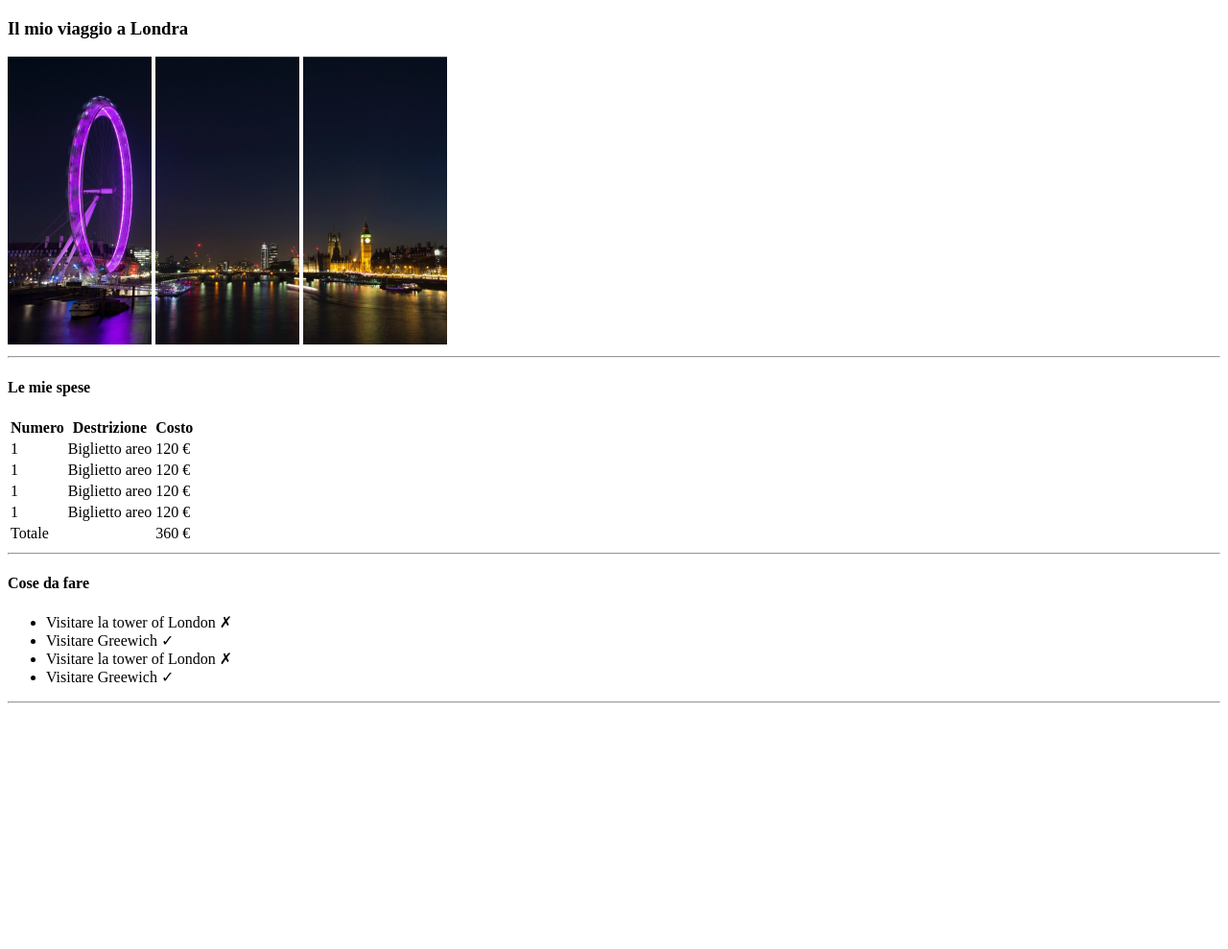
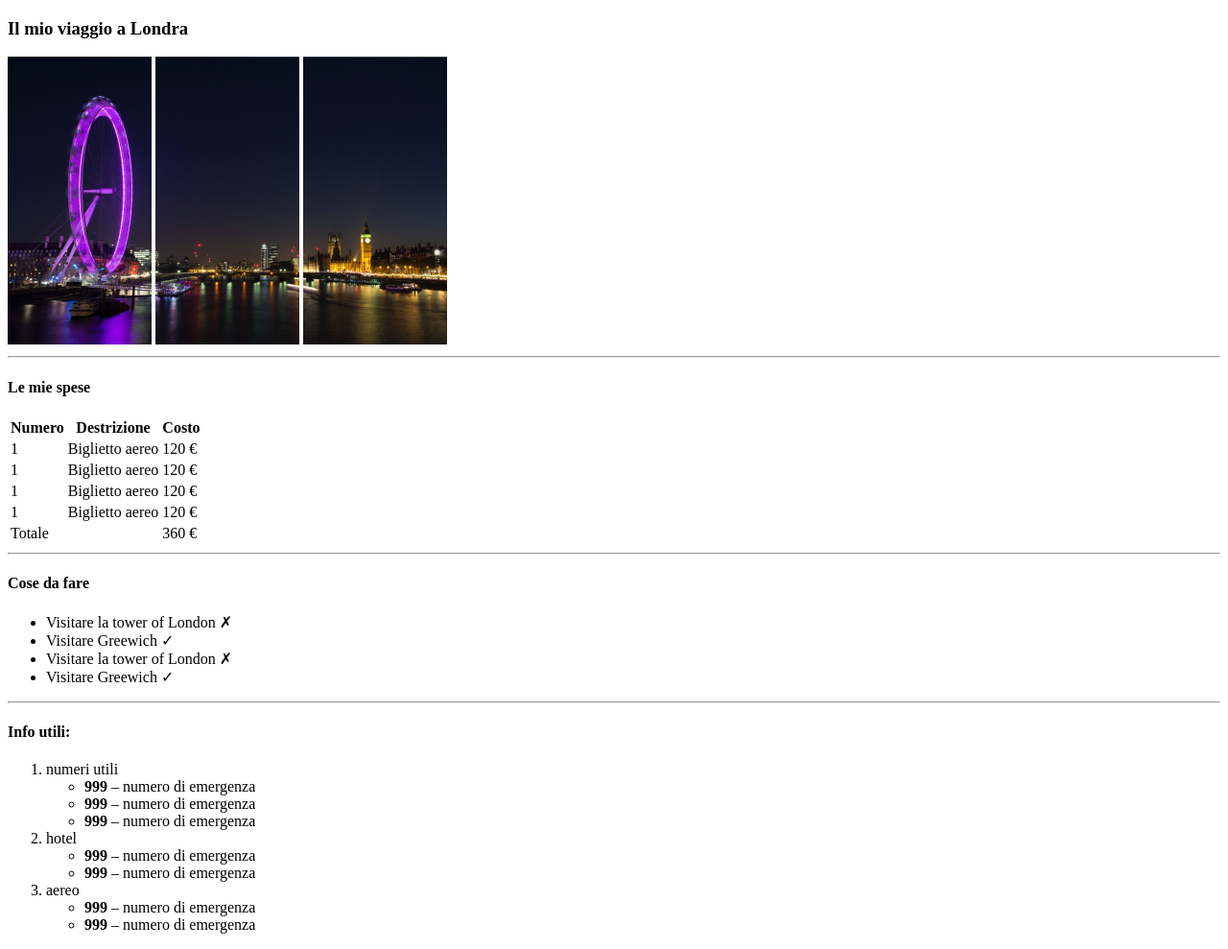
Before and after one commit to CristianUrsino/html-london-trip, a plain HTML site: page index.html in a window 1280 px wide. Shown: the whole page at 96% size. Before the commit the page ends 800 px from the top, so only its background shows below. Drawn offline with Linux system fonts and the light colour scheme.

Commit message:
added third section

```diff
--- a/index.html
+++ b/index.html
@@ -31,22 +31,22 @@
                 <!-- tuple -->
                 <tr>
                     <td>1</td>
-                    <td>Biglietto areo</td>
+                    <td>Biglietto aereo</td>
                     <td>120	&euro;</td>
                 </tr>
                 <tr>
                     <td>1</td>
-                    <td>Biglietto areo</td>
+                    <td>Biglietto aereo</td>
                     <td>120	&euro;</td>
                 </tr>
                 <tr>
                     <td>1</td>
-                    <td>Biglietto areo</td>
+                    <td>Biglietto aereo</td>
                     <td>120	&euro;</td>
                 </tr>
                 <tr>
                     <td>1</td>
-                    <td>Biglietto areo</td>
+                    <td>Biglietto aereo</td>
                     <td>120	&euro;</td>
                 </tr>
                 <!-- totale -->
@@ -74,7 +74,34 @@
             <hr>
         </section>
         <!-- terzo section  -->
-        <section></section>
+        <section>
+            <h4>Info utili:</h4>
+
+            <ol>
+                <li>
+                    <span>numeri utili</span>
+                    <ul>
+                        <li><strong>999</strong> &ndash; numero di emergenza</li>
+                        <li><strong>999</strong> &ndash; numero di emergenza</li>
+                        <li><strong>999</strong> &ndash; numero di emergenza</li>
+                    </ul>
+                </li>
+                <li>
+                    <span>hotel</span>
+                    <ul>
+                        <li><strong>999</strong> &ndash; numero di emergenza</li>
+                        <li><strong>999</strong> &ndash; numero di emergenza</li>
+                    </ul>
+                </li>
+                <li>
+                    <span>aereo</span>
+                    <ul>
+                        <li><strong>999</strong> &ndash; numero di emergenza</li>
+                        <li><strong>999</strong> &ndash; numero di emergenza</li>
+                    </ul>
+                </li>
+            </ol>
+        </section>
     </main>
     <!-- fine main  -->
 
```
